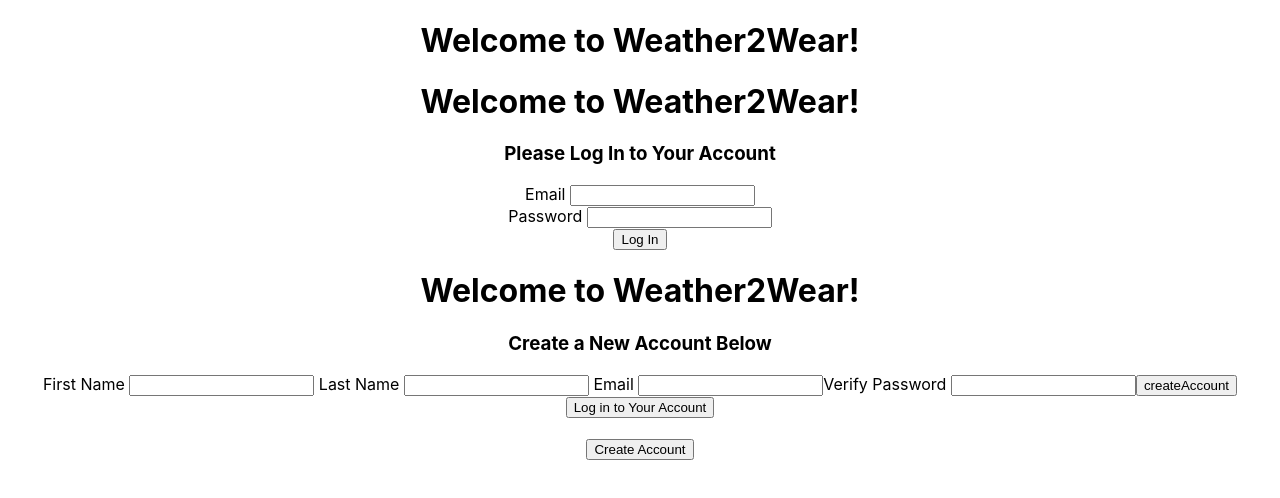
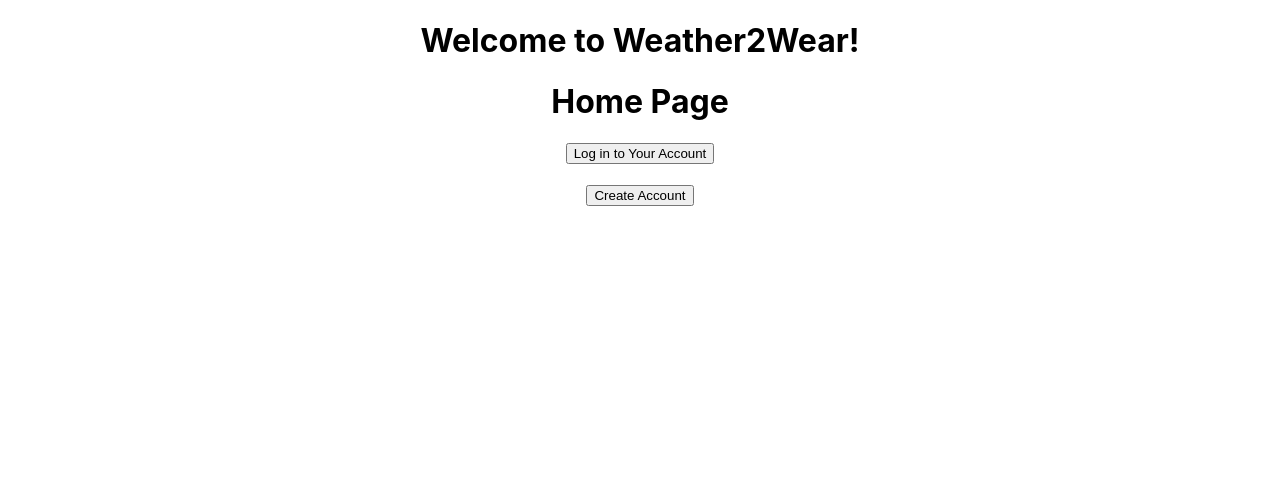
Before and after one commit to ShawnC-LaunchCode/Liftoff-group-01, a React (Create React App) app in the folder weather2wear/: page / in a window 1280 px wide. Shown: the top 498 px of the page. Built offline with nearby package versions, Linux system fonts and the light colour scheme.

Commit message:
routes created and working between pages

```diff
--- a/weather2wear/src/App.js
+++ b/weather2wear/src/App.js
@@ -1,28 +1,37 @@
 import { Link } from 'react-router-dom';
+import { BrowserRouter, Routes, Route} from 'react-router-dom';
 import './App.css';
 import './Pages/userHomepage.js'
 import Header from './Components/Header.js';
 import LoginForm from './Pages/LoginForm.js';
 import CreateAccount from './Pages/CreateAccount.js';
+import userHomepage from './Pages/userHomepage.js';
 import { Component } from 'react';
+import './Pages/userHomepage.js'
+import Home from './Pages/Home.js';
 
 
 function App() {
 
   return (
     <div className="App">
-      <Header/>
-      <LoginForm/>
-      <CreateAccount/>
-<div buttons>
+
+      <Routes>
+        <Route path="/" element={<Home />} />
+        <Route path="/" element={<Home />} />
+        <Route path="/CreateAccount" element={<CreateAccount />} />
+        <Route path="/LoginForm" element={<LoginForm />} />
+        <Route path="/HomePage" element={<userHomepage/>} />
+      </Routes>
+
+{/* <div buttons>
 
 <button name="logInButton" id="logInButton">Log in to Your Account</button>
 
 <br/> <br/>
-<a href="./Components/CreateAccount.js"/>
 <button name="createAccountButton">Create Account</button>
 
-</div>
+</div> */}
     </div>
   );
 }
--- /dev/null
+++ b/weather2wear/src/Pages/Home.js
@@ -0,0 +1,19 @@
+import React from "react";
+import Header from "../Components/Header";
+
+export default function Home(){
+    return(
+        <>
+        <Header/>
+        <h1>Home Page</h1>
+        <div buttons>
+
+<button name="logInButton" id="logInButton">Log in to Your Account</button>
+
+<br/> <br/>
+<button name="createAccountButton">Create Account</button>
+
+</div>
+        </>
+    )
+}
--- a/weather2wear/src/index.js
+++ b/weather2wear/src/index.js
@@ -3,11 +3,14 @@ import ReactDOM from 'react-dom/client';
 import './index.css';
 import App from './App';
 import reportWebVitals from './reportWebVitals';
+import { BrowserRouter } from 'react-router-dom';
 
 const root = ReactDOM.createRoot(document.getElementById('root'));
 root.render(
   <React.StrictMode>
-    <App />
+    <BrowserRouter>
+    <App /></BrowserRouter>
+
   </React.StrictMode>
 );
 
```
